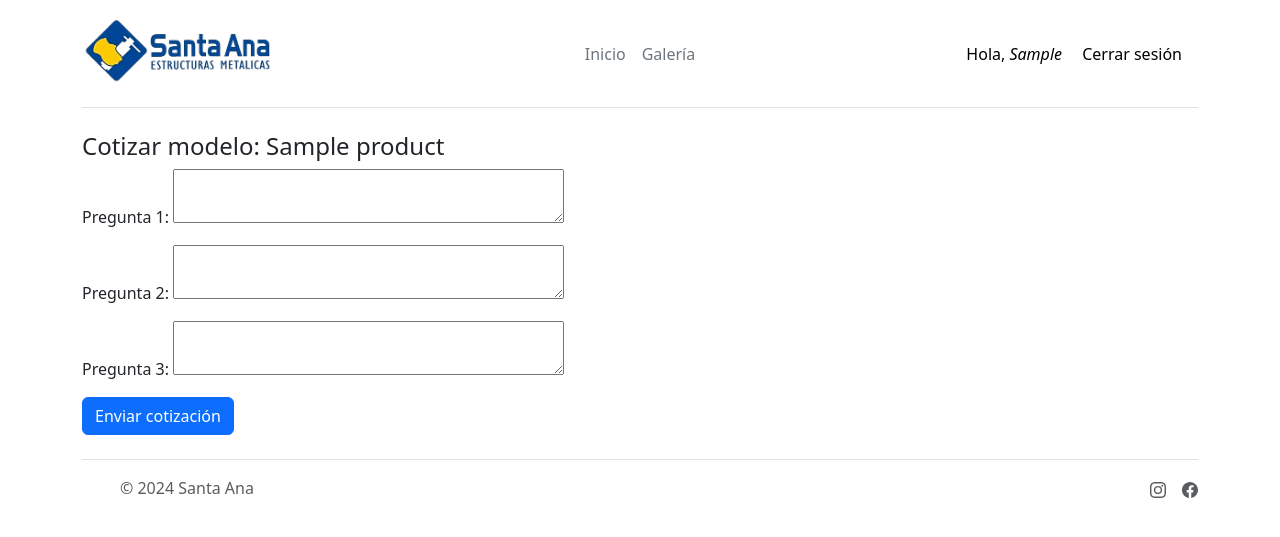
After one commit to Bnlpnd/ecommerce-metalica, a Django app: page /proforma/cotizar/00000000-0000-0000-0000-000000000001/ in a window 1280 px wide. The commit adds this page. Shown: the top 537 px of the page. Run offline with Django 3.2, Linux system fonts and the light colour scheme; a user stored in the database is signed in; tables that the repository leaves empty hold one stand-in row (values such as "Sample post"); some libraries are stand-ins or nearby versions.

Commit message:
solicitud de nueva cotización check, se guarda

```diff
--- a/proforma/forms.py
+++ b/proforma/forms.py
@@ -1,7 +1,15 @@
 from django import forms
 from .models import *
 
-
+class CotizacionForm(forms.ModelForm):
+    class Meta:
+        model = Cotizacion
+        fields = ['pregunta_1', 'pregunta_2', 'pregunta_3']
+        widgets = {
+            'pregunta_1': forms.Textarea(attrs={'rows': 2}),
+            'pregunta_2': forms.Textarea(attrs={'rows': 2}),
+            'pregunta_3': forms.Textarea(attrs={'rows': 2}),
+        }
 
 #class CostoPredictionForm(forms.Form):
  #    categoria = forms.IntegerField(label='categoria')
--- a/proforma/models.py
+++ b/proforma/models.py
@@ -1,9 +1,21 @@
 from django.db import models
 from django.contrib.auth.models import User
 
-from products.models import ProductMaterial
+from products.models import ProductMaterial, Product
 from base.models import BaseModel
 from django.utils.text import slugify
+
+class Cotizacion(models.Model):
+    cliente = models.ForeignKey(User, on_delete=models.CASCADE, related_name='cotizaciones')
+    producto = models.ForeignKey(Product, on_delete=models.CASCADE, related_name='cotizaciones')
+    pregunta_1 = models.TextField()
+    pregunta_2 = models.TextField()
+    pregunta_3 = models.TextField()
+    estado = models.CharField(max_length=20, default='pendiente')  # pendiente, revisado, etc.
+    fecha_creacion = models.DateTimeField(auto_now_add=True)
+
+    def __str__(self):
+        return f'Cotización de {self.cliente.username} - {self.producto.product_name}'
 
 
 #proforma
--- a/proforma/urls.py
+++ b/proforma/urls.py
@@ -4,4 +4,6 @@ from . import views
 urlpatterns = [
     # Agrega una vista de prueba temporal
     path('ping/', views.ping, name='proforma_ping'),
+    path('cotizar/<uuid:product_uid>/', views.solicitar_cotizacion, name='solicitar_cotizacion'),
+
 ]
--- a/proforma/views.py
+++ b/proforma/views.py
@@ -1,4 +1,33 @@
 from django.http import HttpResponse
+from django.contrib.auth.decorators import login_required
+from django.shortcuts import render, redirect, get_object_or_404
+from .forms import *
+from .models import *
+from products.models import Product
+from django.contrib import messages
+
+@login_required
+def solicitar_cotizacion(request, product_uid):
+    producto = get_object_or_404(Product, uid=product_uid)
+
+    if request.method == 'POST':
+        form = CotizacionForm(request.POST)
+        if form.is_valid():
+            cotizacion = form.save(commit=False)
+            cotizacion.cliente = request.user
+            cotizacion.producto = producto
+            cotizacion.save()
+            messages.success(request, 'Se ha mandado la cotización. ¡Muchas gracias por su preferencia!')
+
+            return redirect('galeria')  # o a una página de confirmación
+    else:
+        form = CotizacionForm()
+
+    return render(request, 'proforma/solicitar_cotizacion.html', {
+        'form': form,
+        'producto': producto
+    })
+
 
 def ping(request):
     return HttpResponse("Proforma app está funcionando.")
--- a/templates/home/home.html
+++ b/templates/home/home.html
@@ -13,7 +13,6 @@
         </p>
         <p>
           <a href="{% url 'galeria' %}" class="btn btn-primary my-2">Galería</a>
-          <a href="#" class="btn btn-secondary my-2">Cotizar</a>
         </p>
       </div>
     </div>
--- a/templates/includes/navbar.html
+++ b/templates/includes/navbar.html
@@ -32,13 +32,6 @@
           >Galería</a
         >
       </li>
-      <li>
-        <a
-          href="##"
-          class="nav-link px-2 text-secondary text-underline-opacity-25 text-underline-opacity-100-hover"
-          >Cotizar
-        </a>
-      </li>
     </ul>
 
     <div class="col-md-3 text-end">
--- a/templates/product/galeria.html
+++ b/templates/product/galeria.html
@@ -34,7 +34,7 @@
             <div class="card-body">
               <h5 class="card-title">{{ producto.product_name }}</h5>
               <p class="card-text">{{ producto.description }}</p>
-              <a href="#" class="btn btn-primary">Cotizar</a>
+              <a href="{% url 'solicitar_cotizacion' producto.uid %}" class="btn btn-primary">  Cotizar </a>
             </div>
           </div>
         </div>
--- /dev/null
+++ b/templates/proforma/solicitar_cotizacion.html
@@ -0,0 +1,9 @@
+{% extends 'home/base.html' %} {% block content %}
+<div class="container mt-4">
+  <h4>Cotizar modelo: {{ producto.product_name }}</h4>
+  <form method="POST">
+    {% csrf_token %} {{ form.as_p }}
+    <button type="submit" class="btn btn-primary">Enviar cotización</button>
+  </form>
+</div>
+{% endblock %}
```
Also changed, not shown: proforma/admin.py (+20 -0 lines), proforma/migrations/0002_alter_proforma_alto_alter_proforma_ancho_cotizacion.py (added).
